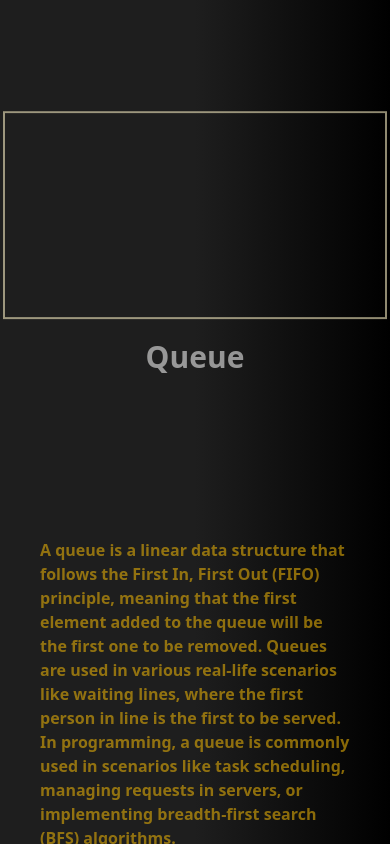
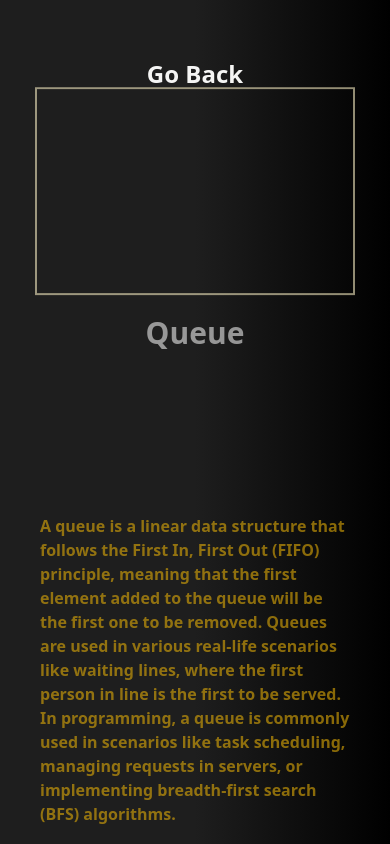
Before and after one commit to Ziyadk147/ReactJS-Data-structure-demo, a React (Vite) app: page / in a window 390 px wide. Both pictures are taken after a click on the button "Queue". Shown: the top 844 px of the page. Built offline with nearby package versions, Linux system fonts and the light colour scheme.

Commit message:
minor fixes

```diff
--- a/src/App.jsx
+++ b/src/App.jsx
@@ -11,7 +11,7 @@ export default function App(){
         console.log(value)
     }
     return (
-        <div className={" bg-gradient-to-l from-[#000000] via-[#1E1E1E] to-[#1E1E1E] lg:h-screen lg:p-0 p-20 justify-center items-center flex flex-col "}>
+        <div className={" bg-gradient-to-l from-[#000000] via-[#1E1E1E] to-[#1E1E1E] lg:h-screen lg:p-0 p-20 justify-center items-center flex flex-col h-screen"}>
             {!selectedPage  && (
 
                 <Startscreen onClick={handleClick} />
@@ -26,7 +26,11 @@ export default function App(){
 
             ) }
             {selectedPage === "queue"  && (
-                <QueuePage onClick={handleClick} />
+                <>
+                    <Navbar onclick={handleClick} />
+                    <QueuePage onClick={handleClick} />
+
+                </>
 
             ) }
             {selectedPage === "linkedlist"  && (
--- a/src/Components/Queue/Queue.jsx
+++ b/src/Components/Queue/Queue.jsx
@@ -12,7 +12,7 @@ export default function Queue({Queue}){
             >
 
                 <>
-                    <div className="border-amber-100 border-2 w-96 h-52 flex  flex-row">
+                    <div className="border-amber-100 border-2 lg:w-96 w-80 h-52 flex  flex-row">
 
                         <AnimatePresence>
                             {/* eslint-disable-next-line react/prop-types */}
```
